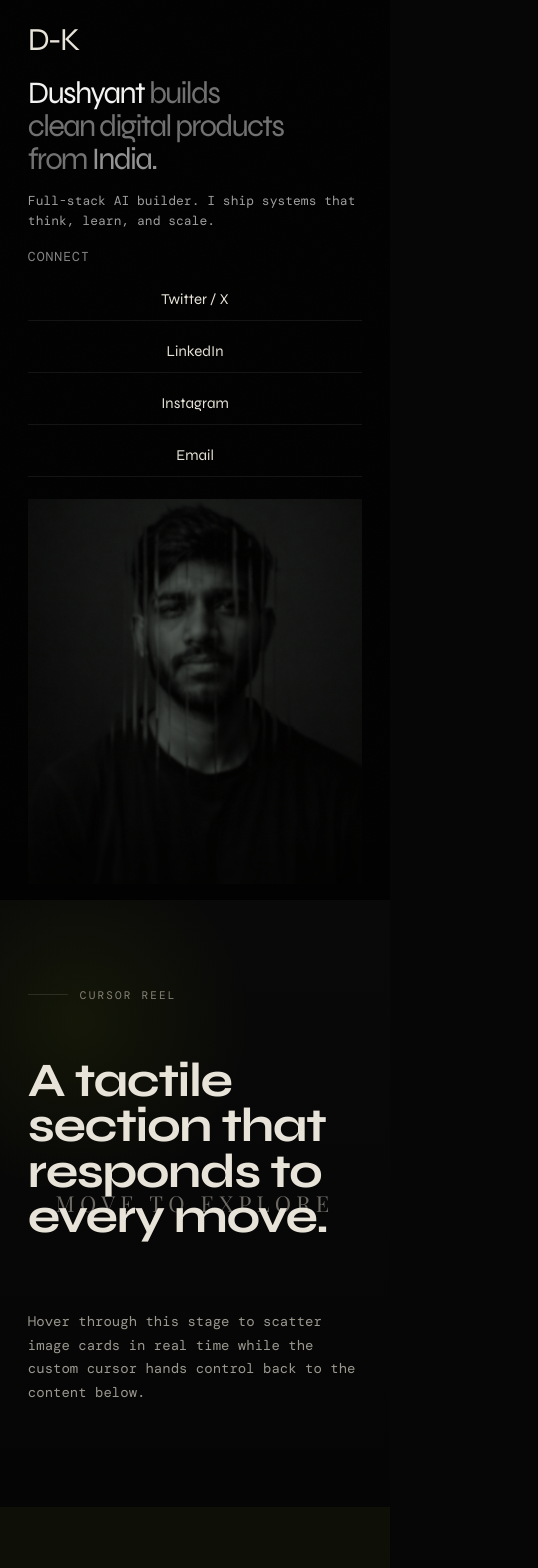
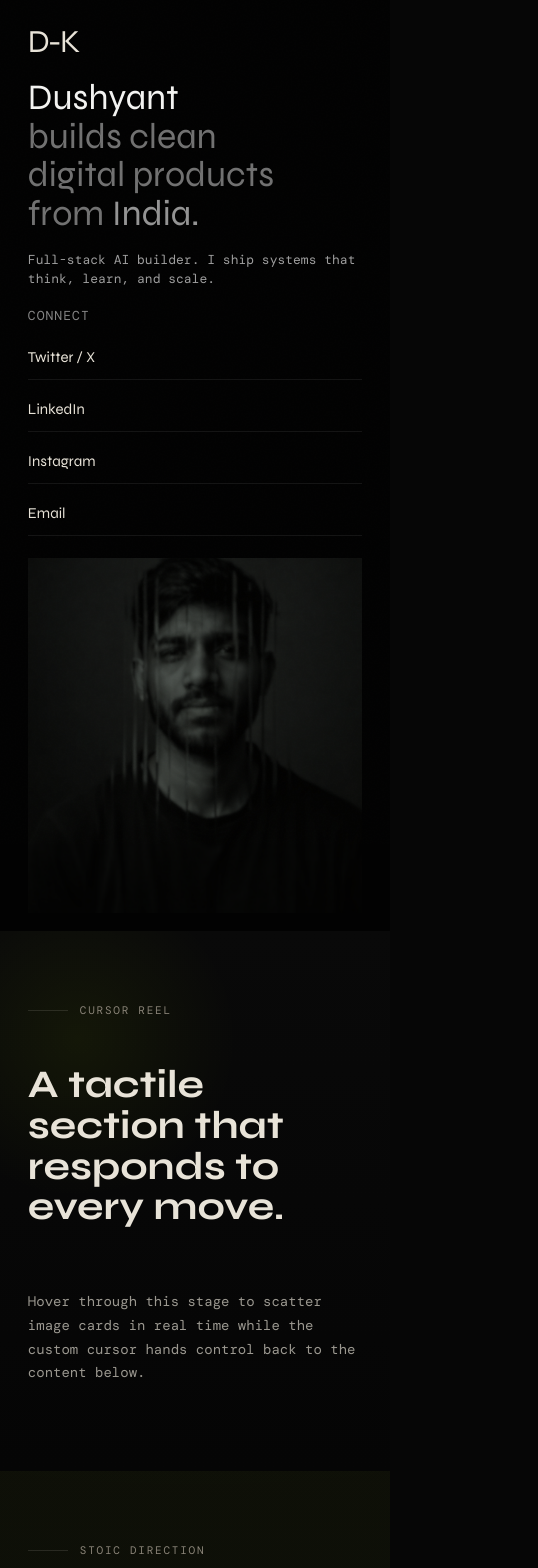
Before and after one commit to dushyant4665/portfolio, a React (Vite) app: page / in a window 390 px wide. Shown: the top 1568 px of the page, 538 px wide, since content can reach past the window. Built offline with nearby package versions, Linux system fonts and the light colour scheme; a web font is replaced by a local one.

Commit message:
fixed layout

```diff
--- a/src/components/CursorImageTrail.jsx
+++ b/src/components/CursorImageTrail.jsx
@@ -123,10 +123,6 @@ function CursorImageTrail() {
   const handleMouseLeave = () => {
     setIsInside(false)
     document.body.classList.remove('cursor-trail-active')
-
-    if (cursorDotRef.current) {
-      cursorDotRef.current.style.transform = 'translate3d(-9999px, -9999px, 0)'
-    }
   }
 
   const handleMouseMove = (event) => {
--- a/src/components/CustomCursor.jsx
+++ b/src/components/CustomCursor.jsx
@@ -5,8 +5,21 @@ function CustomCursor() {
   const labelRef = useRef(null)
   const [isActive, setIsActive] = useState(false)
   const [isVisible, setIsVisible] = useState(false)
+  const [supportsFinePointer, setSupportsFinePointer] = useState(false)
 
   useEffect(() => {
+    const pointerQuery = window.matchMedia('(hover: hover) and (pointer: fine)')
+    const updatePointerSupport = () => setSupportsFinePointer(pointerQuery.matches)
+
+    updatePointerSupport()
+    pointerQuery.addEventListener('change', updatePointerSupport)
+
+    return () => pointerQuery.removeEventListener('change', updatePointerSupport)
+  }, [])
+
+  useEffect(() => {
+    if (!supportsFinePointer) return undefined
+
     const cursor = cursorRef.current
     const label = labelRef.current
     if (!cursor || !label) return undefined
@@ -59,7 +72,11 @@ function CustomCursor() {
       document.removeEventListener('pointerout', onPointerOut)
       window.cancelAnimationFrame(frameId)
     }
-  }, [])
+  }, [supportsFinePointer])
+
+  if (!supportsFinePointer) {
+    return null
+  }
 
   return (
     <div
--- a/src/index.css
+++ b/src/index.css
@@ -26,11 +26,15 @@
 html {
   background: var(--bg);
   overflow-x: hidden;
+  scroll-behavior: smooth;
+  text-size-adjust: 100%;
 }
 
 body {
   margin: 0;
+  width: 100%;
   min-height: 100vh;
+  overflow-x: hidden;
   font-family: var(--font-body);
   color: var(--fg);
   background:
@@ -89,6 +93,7 @@ section {
 }
 
 .layout-grid {
+  width: 100%;
   display: grid;
   grid-template-columns: var(--container);
 }
@@ -99,7 +104,7 @@ section {
 }
 
 .section {
-  padding: clamp(96px, 12vw, 160px) 0;
+  padding: clamp(72px, 10vw, 150px) 0;
 }
 
 .section-header {
@@ -109,7 +114,7 @@ section {
 }
 
 .section-header--split {
-  grid-template-columns: minmax(0, 1fr) auto;
+  grid-template-columns: minmax(0, 1fr) minmax(180px, auto);
   align-items: end;
   gap: 24px;
 }
@@ -126,18 +131,20 @@ section {
 }
 
 .t-display {
-  font-size: clamp(48px, 6vw, 100px);
+  font-size: clamp(38px, 6vw, 100px);
   font-family: var(--font-display);
   font-weight: 700;
-  line-height: 0.95;
-  letter-spacing: -0.03em;
+  line-height: 0.98;
+  overflow-wrap: break-word;
+  text-wrap: balance;
 }
 
 .t-heading {
-  font-size: clamp(24px, 3vw, 48px);
+  font-size: clamp(24px, 3vw, 46px);
   font-family: var(--font-display);
   font-weight: 600;
-  line-height: 1.05;
+  line-height: 1.08;
+  overflow-wrap: break-word;
 }
 
 .t-body {
@@ -147,10 +154,11 @@ section {
 
 .t-label {
   font-size: 11px;
-  letter-spacing: 0.2em;
+  letter-spacing: 0.16em;
   text-transform: uppercase;
   font-family: var(--font-body);
   color: var(--fg-dim);
+  overflow-wrap: anywhere;
 }
 
 .t-mono {
@@ -190,6 +198,8 @@ section {
     border-color var(--duration-fast) ease,
     color var(--duration-fast) ease,
     transform var(--duration-fast) ease;
+  text-align: center;
+  overflow-wrap: anywhere;
 }
 
 .chip {
@@ -261,13 +271,13 @@ section {
 }
 
 .hero-page {
-  min-height: 100vh;
+  min-height: 100svh;
   padding: clamp(18px, 2vw, 26px) 0;
   background: #020202;
 }
 
 .hero-page__shell {
-  min-height: calc(100vh - clamp(36px, 4vw, 52px));
+  min-height: calc(100svh - clamp(36px, 4vw, 52px));
   display: grid;
   grid-template-columns: minmax(0, 0.86fr) minmax(0, 1fr);
   gap: clamp(20px, 2.6vw, 36px);
@@ -303,14 +313,14 @@ section {
 
 .hero-page__title {
   margin: 0;
-  max-width: 10ch;
+  max-width: 11ch;
   font-family: var(--font-display);
-  font-size: clamp(34px, 4.1vw, 62px);
+  font-size: clamp(34px, 4vw, 60px);
   font-weight: 400;
-  line-height: 1.02;
-  letter-spacing: -0.06em;
+  line-height: 1.04;
   color: rgba(255, 255, 255, 0.44);
   text-wrap: balance;
+  overflow-wrap: break-word;
 }
 
 .hero-page__title-strong {
@@ -344,15 +354,17 @@ section {
 
 .hero-page__connect-list {
   display: grid;
+  gap: 2px;
 }
 
 .hero-page__connect-item {
-  min-height: 42px;
+  min-height: 44px;
   display: inline-flex;
   align-items: center;
   font-family: var(--font-display);
   font-size: clamp(16px, 1vw, 19px);
   border-bottom: 1px solid rgba(255, 255, 255, 0.07);
+  overflow-wrap: anywhere;
 }
 
 .hero-page__visual {
@@ -365,6 +377,7 @@ section {
   width: min(100%, 760px);
   max-width: 100%;
   aspect-ratio: 4 / 5.1;
+  max-height: calc(100svh - clamp(56px, 7vw, 92px));
   min-height: 0;
   overflow: hidden;
   background: transparent;
@@ -379,7 +392,7 @@ section {
 
 .cursor-trail {
   position: relative;
-  min-height: 84vh;
+  min-height: 76svh;
   overflow: hidden;
   background:
     radial-gradient(circle at 20% 20%, rgba(200, 255, 0, 0.06), transparent 30%),
@@ -435,8 +448,8 @@ section {
 
 .cursor-trail__dot {
   position: fixed;
-  top: 0;
-  left: 0;
+  top: 50%;
+  left: 50%;
   z-index: 10001;
   width: 6px;
   height: 6px;
@@ -444,7 +457,7 @@ section {
   background: #fff;
   pointer-events: none;
   opacity: 0;
-  transform: translate3d(-9999px, -9999px, 0);
+  transform: translate3d(-50%, -50%, 0);
 }
 
 .cursor-trail__dot.is-visible {
@@ -463,9 +476,9 @@ section {
 
 .stoic-card {
   position: relative;
-  min-height: 480px;
+  min-height: clamp(440px, 36vw, 520px);
   display: grid;
-  grid-template-rows: minmax(300px, 1.25fr) auto auto;
+  grid-template-rows: minmax(260px, 1fr) auto auto;
   gap: 0;
   border-radius: 28px;
   border: 1px solid rgba(255, 255, 255, 0.08);
@@ -488,7 +501,7 @@ section {
 
 .stoic-card__image {
   position: relative;
-  min-height: 320px;
+  min-height: clamp(240px, 25vw, 320px);
   background-position: center;
   background-size: cover;
   filter: saturate(0.1) brightness(0.78) contrast(1.08);
@@ -511,6 +524,7 @@ section {
 
 .stoic-card__meta {
   display: flex;
+  flex-wrap: wrap;
   justify-content: space-between;
   gap: 12px;
   color: var(--fg-dim);
@@ -518,7 +532,7 @@ section {
 
 .stoic-card__quote {
   margin: 0;
-  max-width: 16ch;
+  max-width: 18ch;
   font-size: clamp(1.55rem, 1.35rem + 0.7vw, 2.35rem);
   line-height: 1.06;
 }
@@ -532,6 +546,7 @@ section {
   padding: 8px 10px;
   border-radius: 999px;
   background: rgba(255, 255, 255, 0.06);
+  overflow-wrap: anywhere;
 }
 
 .stoic-card__footer {
@@ -564,13 +579,14 @@ section {
 }
 
 .projects__title {
-  max-width: 12ch;
+  max-width: 13ch;
   font-family: var(--font-display);
-  font-size: clamp(42px, 5vw, 82px);
+  font-size: clamp(38px, 5vw, 82px);
   font-weight: 600;
-  line-height: 0.94;
-  letter-spacing: -0.05em;
+  line-height: 0.98;
   color: rgba(245, 240, 232, 0.98);
+  overflow-wrap: break-word;
+  text-wrap: balance;
 }
 
 .projects__intro {
@@ -602,6 +618,7 @@ section {
 .project-card__frame {
   position: relative;
   height: auto;
+  min-width: 0;
   display: flex;
   flex-direction: column;
   gap: 16px;
@@ -639,6 +656,7 @@ section {
 
 .project-card__meta {
   display: flex;
+  flex-wrap: wrap;
   justify-content: space-between;
   align-items: center;
   gap: 12px;
@@ -653,7 +671,8 @@ section {
   border: 1px solid rgba(255, 255, 255, 0.08);
   color: rgba(215, 198, 160, 0.92);
   background: rgba(0, 0, 0, 0.42);
-  letter-spacing: 0.16em;
+  letter-spacing: 0.1em;
+  overflow-wrap: anywhere;
 }
 
 .project-card__visual {
@@ -745,6 +764,7 @@ section {
   border: 1px solid rgba(255, 255, 255, 0.08);
   background: rgba(255, 255, 255, 0.02);
   color: rgba(232, 227, 216, 0.72);
+  overflow-wrap: anywhere;
 }
 
 .project-card:hover .project-card__media,
@@ -773,7 +793,7 @@ section {
 }
 
 .about__title {
-  max-width: 8ch;
+  max-width: 14ch;
 }
 
 .about__stack {
@@ -791,8 +811,8 @@ section {
 .about__mail {
   width: 100%;
   max-width: 100%;
-  font-size: clamp(28px, 3.2vw, 56px);
-  line-height: 0.98;
+  font-size: clamp(22px, 2vw, 34px);
+  line-height: 1.08;
   overflow-wrap: anywhere;
   word-break: break-word;
 }
@@ -821,6 +841,11 @@ section {
 
 .footer__mail {
   width: fit-content;
+  max-width: 100%;
+  font-size: clamp(22px, 2.4vw, 36px);
+  line-height: 1.08;
+  overflow-wrap: anywhere;
+  word-break: break-word;
 }
 
 .footer__actions {
@@ -840,6 +865,9 @@ section {
   min-height: 72px;
   justify-content: flex-start;
   border-radius: 22px;
+  flex-wrap: wrap;
+  min-width: 0;
+  text-align: left;
 }
 
 .footer__meta {
@@ -920,6 +948,11 @@ section {
     min-height: auto;
   }
 
+  .section-header--split {
+    grid-template-columns: 1fr;
+    align-items: start;
+  }
+
   .hero-page__shell,
   .projects__heading,
   .projects__feed,
@@ -932,6 +965,7 @@ section {
   .hero-page__shell {
     min-height: auto;
     gap: 20px;
+    align-items: start;
   }
 
   .hero-page__content {
@@ -951,7 +985,13 @@ section {
 
   .hero-page__image-frame {
     width: min(100%, 720px);
-    aspect-ratio: 4 / 4.8;
+    aspect-ratio: 4 / 4.6;
+    max-height: 70svh;
+  }
+
+  .projects__title,
+  .about__title {
+    max-width: 16ch;
   }
 
   .project-card,
@@ -982,6 +1022,11 @@ section {
 }
 
 @media (max-width: 767px) {
+  :root {
+    --container: minmax(16px, 1fr) repeat(12, minmax(0, 1fr)) minmax(16px, 1fr);
+    --gutter: 14px;
+  }
+
   body {
     cursor: auto;
   }
@@ -998,7 +1043,7 @@ section {
   }
 
   .hero-page {
-    padding: 12px 0 16px;
+    padding: 14px 0 18px;
   }
 
   .hero-page__shell {
@@ -1015,7 +1060,8 @@ section {
 
   .hero-page__title {
     max-width: 100%;
-    font-size: clamp(30px, 9vw, 44px);
+    font-size: clamp(32px, 9.5vw, 48px);
+    line-height: 1.06;
   }
 
   .hero-page__subtitle {
@@ -1023,17 +1069,71 @@ section {
   }
 
   .hero-page__connect-item {
-    min-height: 38px;
+    min-height: 44px;
     font-size: 15px;
   }
 
   .hero-page__image-frame {
     width: 100%;
-    aspect-ratio: 4 / 4.6;
+    aspect-ratio: 4 / 4.25;
+    max-height: none;
   }
 
   .cursor-trail {
-    min-height: 64vh;
+    min-height: auto;
+  }
+
+  .cursor-trail__copy {
+    padding: 72px 0;
+  }
+
+  .cursor-trail__prompt,
+  .cursor-trail__dot,
+  .cursor-trail__card {
+    display: none;
+  }
+
+  .section {
+    padding: 72px 0;
+  }
+
+  .t-display {
+    font-size: clamp(34px, 10vw, 54px);
+    line-height: 1.04;
+  }
+
+  .t-heading {
+    font-size: clamp(24px, 8vw, 36px);
+  }
+
+  .section-link,
+  .button-link,
+  .project-card__link {
+    width: 100%;
+  }
+
+  .work__grid,
+  .projects__feed {
+    gap: 16px;
+  }
+
+  .stoic-card {
+    min-height: auto;
+    border-radius: 18px;
+    grid-template-rows: auto auto auto;
+  }
+
+  .stoic-card__image {
+    min-height: 220px;
+  }
+
+  .stoic-card__content {
+    padding: 20px 18px;
+  }
+
+  .stoic-card__quote {
+    max-width: none;
+    font-size: clamp(24px, 8vw, 34px);
   }
 
   .project-card__frame {
@@ -1047,9 +1147,13 @@ section {
   }
 
   .project-card__visual {
-    aspect-ratio: 16 / 10;
+    aspect-ratio: 4 / 3;
     min-height: auto;
     max-height: none;
+  }
+
+  .project-card--featured .project-card__visual {
+    aspect-ratio: 4 / 3;
   }
 
   .project-card__meta,
@@ -1060,8 +1164,10 @@ section {
   }
 
   .project-card__hover-panel {
-    inset: auto 10px 10px 10px;
-    width: calc(100% - 20px);
+    position: relative;
+    inset: auto;
+    width: 100%;
+    margin-top: 12px;
     opacity: 1;
     transform: none;
   }
@@ -1072,23 +1178,34 @@ section {
   }
 
   .stoic-card {
-    min-height: 420px;
+    min-height: auto;
   }
 
   .about__stack {
-    padding: 24px;
+    padding: 22px;
+    border-radius: 18px;
+  }
+
+  .footer__mail,
+  .about__mail {
+    font-size: clamp(22px, 7vw, 34px);
+    line-height: 1.08;
+  }
+
+  .footer__link {
+    min-height: 64px;
   }
 }
 
 @media (max-width: 480px) {
   :root {
-    --container: minmax(12px, 1fr) repeat(12, minmax(0, 1fr)) minmax(12px, 1fr);
+    --container: minmax(14px, 1fr) repeat(12, minmax(0, 1fr)) minmax(14px, 1fr);
     --gutter: 12px;
   }
 
   .hero-page__title {
-    font-size: clamp(26px, 8vw, 32px);
-    line-height: 1.05;
+    font-size: clamp(30px, 9.2vw, 38px);
+    line-height: 1.08;
   }
 
   .hero-page__subtitle {
@@ -1097,14 +1214,14 @@ section {
   }
 
   .hero-page__connect-list {
-    flex-direction: column;
+    display: grid;
     gap: 8px;
   }
 
   .hero-page__connect-item {
     min-height: 44px;
     width: 100%;
-    justify-content: center;
+    justify-content: flex-start;
   }
 
   .projects__eyebrow {
@@ -1112,7 +1229,7 @@ section {
   }
 
   .projects__title {
-    font-size: clamp(22px, 7vw, 28px);
+    font-size: clamp(32px, 10vw, 42px);
   }
 
   .project-card__title {
@@ -1131,30 +1248,31 @@ section {
 
   .project-card__link {
     font-size: 12px;
-    padding: 6px 10px;
+    padding: 9px 10px;
   }
 
-  .stoic-card__title {
-    font-size: clamp(20px, 6vw, 24px);
+  .project-card__tag,
+  .project-card__chip {
+    max-width: 100%;
   }
 
-  .stoic-card__cta {
-    font-size: 12px;
+  .stoic-card__footer {
+    padding: 0 18px 18px;
   }
 
-  .about__heading,
-  .footer__cta-text {
-    font-size: clamp(24px, 8vw, 32px);
+  .footer__actions,
+  .project-card__actions {
+    width: 100%;
   }
 
   .cursor-trail {
-    min-height: 50vh;
+    min-height: auto;
   }
 }
 
 @media (max-width: 375px) {
   .hero-page__title {
-    font-size: 24px;
+    font-size: 29px;
   }
 
   .hero-page__subtitle {
@@ -1171,7 +1289,7 @@ section {
   }
 
   .project-card__title {
-    font-size: 16px;
+    font-size: 20px;
   }
 
   .project-card__summary {
@@ -1181,7 +1299,7 @@ section {
 
   .project-card__chip {
     font-size: 9px;
-    padding: 3px 6px;
+    padding: 5px 7px;
   }
 }
 
```
Also changed, not shown: tmp-hero-compact-check.js (added, +26 -0 lines), src/components/Nav.jsx (line endings or trailing spaces), src/components/WebGLBackground.jsx (line endings or trailing spaces), 12 other files (tests, documents, lock files or other folders).
